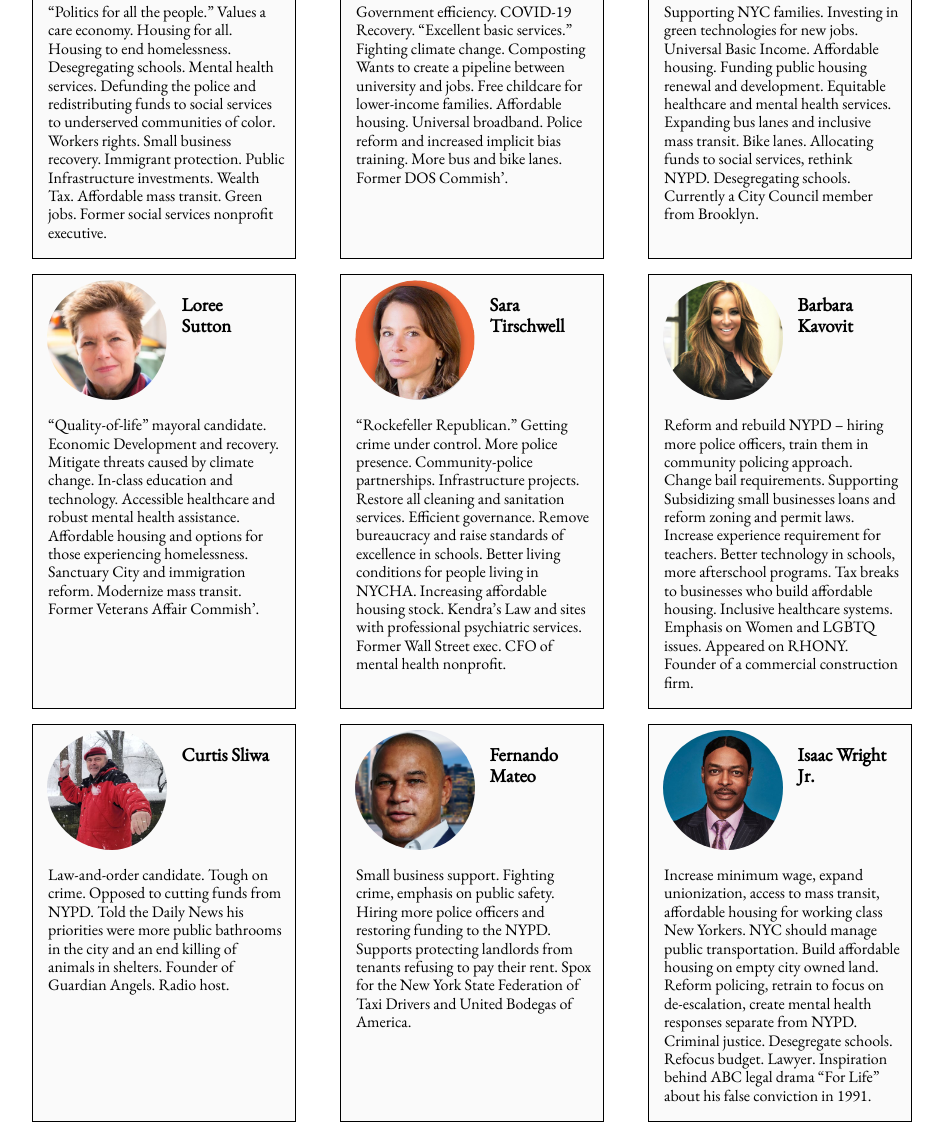
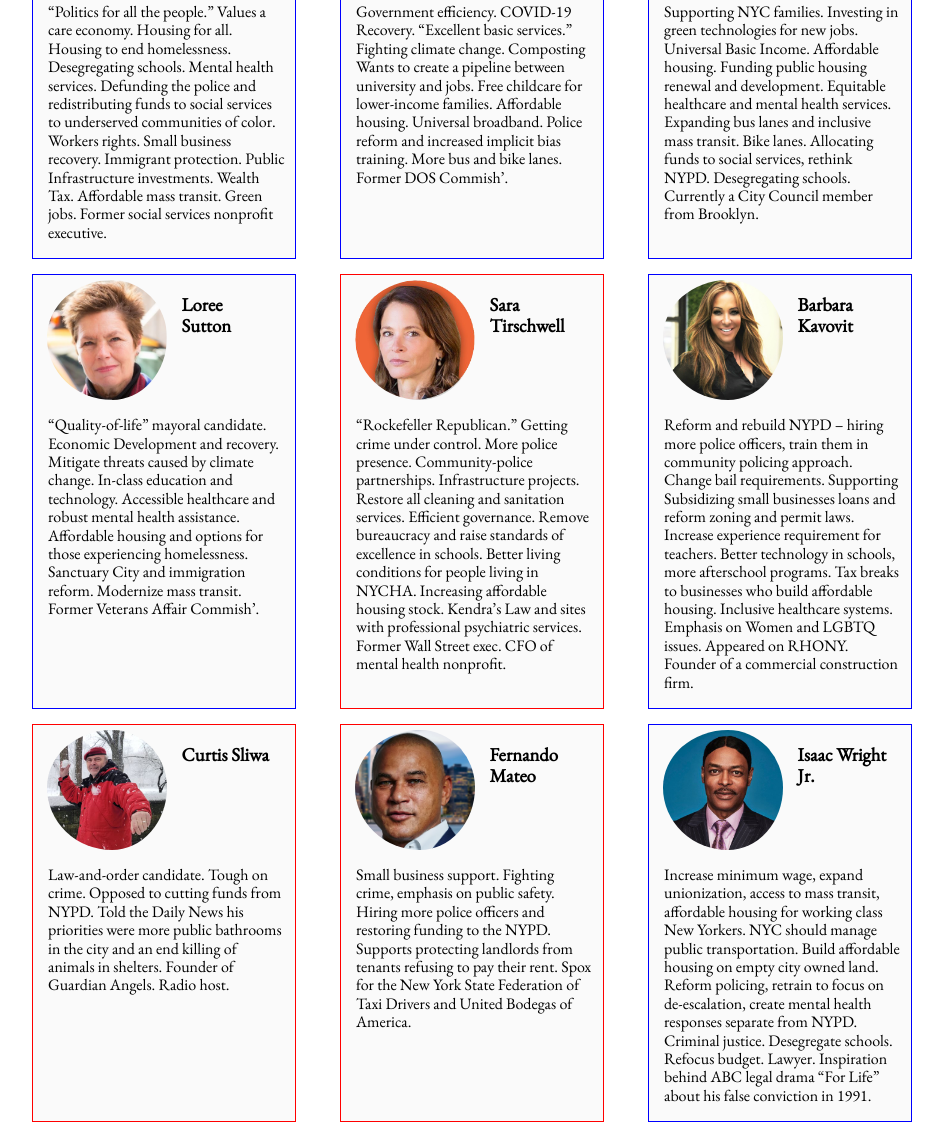
Before and after one commit to OliviaBensimon/filter-assignment, a plain HTML site: page index.html in a window 1280 px wide. Shown: the part 1283-2408 px from the top of the page, without its empty margins (168-1111 px from the left). Drawn offline with nearby package versions, Linux system fonts and the light colour scheme.

Commit message:
css update

```diff
--- a/style.css
+++ b/style.css
@@ -62,9 +62,22 @@ select {
 .flex .item {
     flex-basis: 48%;
     display: none;
-    border: solid 1.5px;
     margin-bottom: 15px;
     background-color: #fafafa;
+}
+
+.dem {
+    border: solid 1.5px;
+    border-color: blue;
+}
+
+.rep {
+    border: solid 1.5px;
+    border-color: red;
+}
+
+.ind {
+    border: solid 1.5px;
 }
 
 .candidate-top {
```
